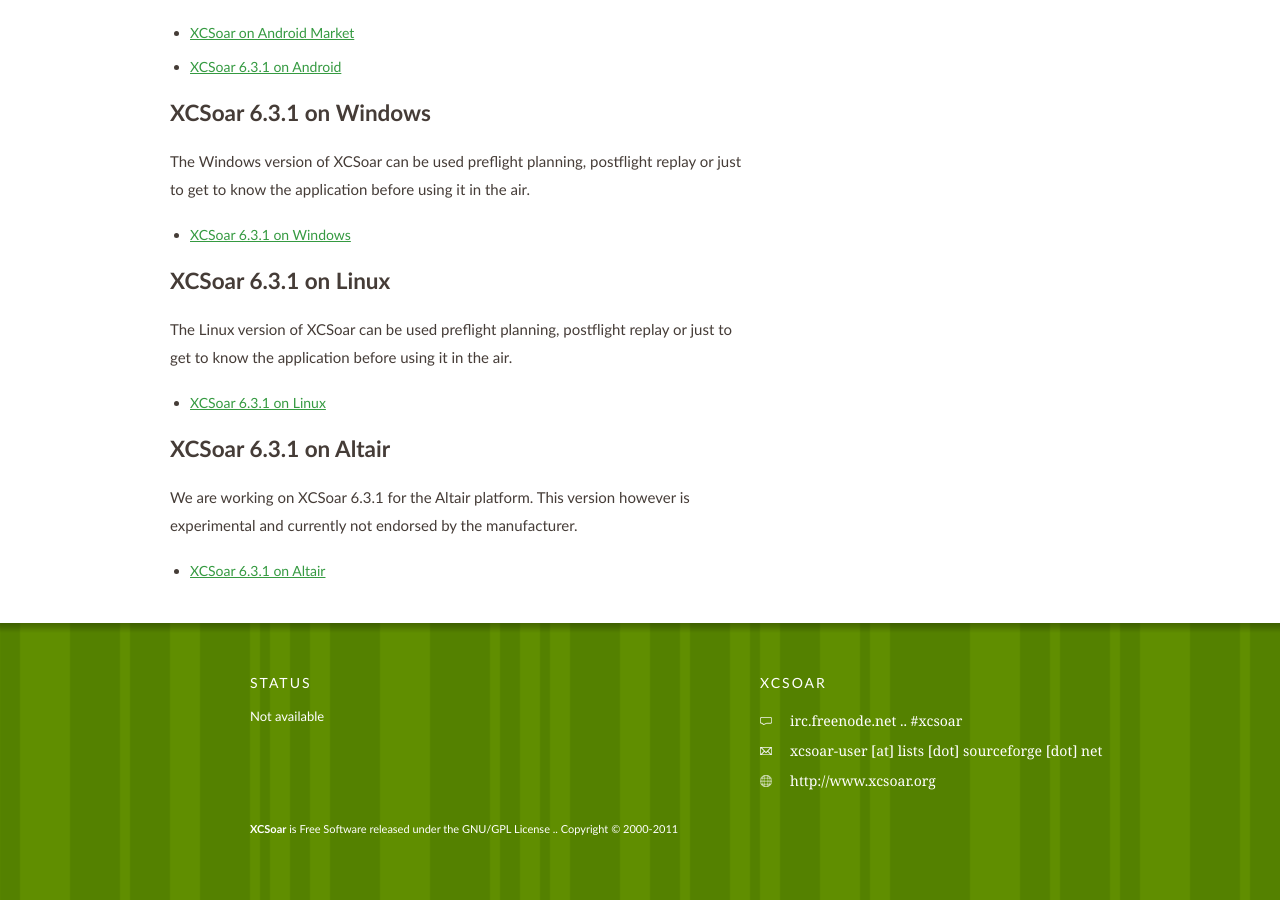
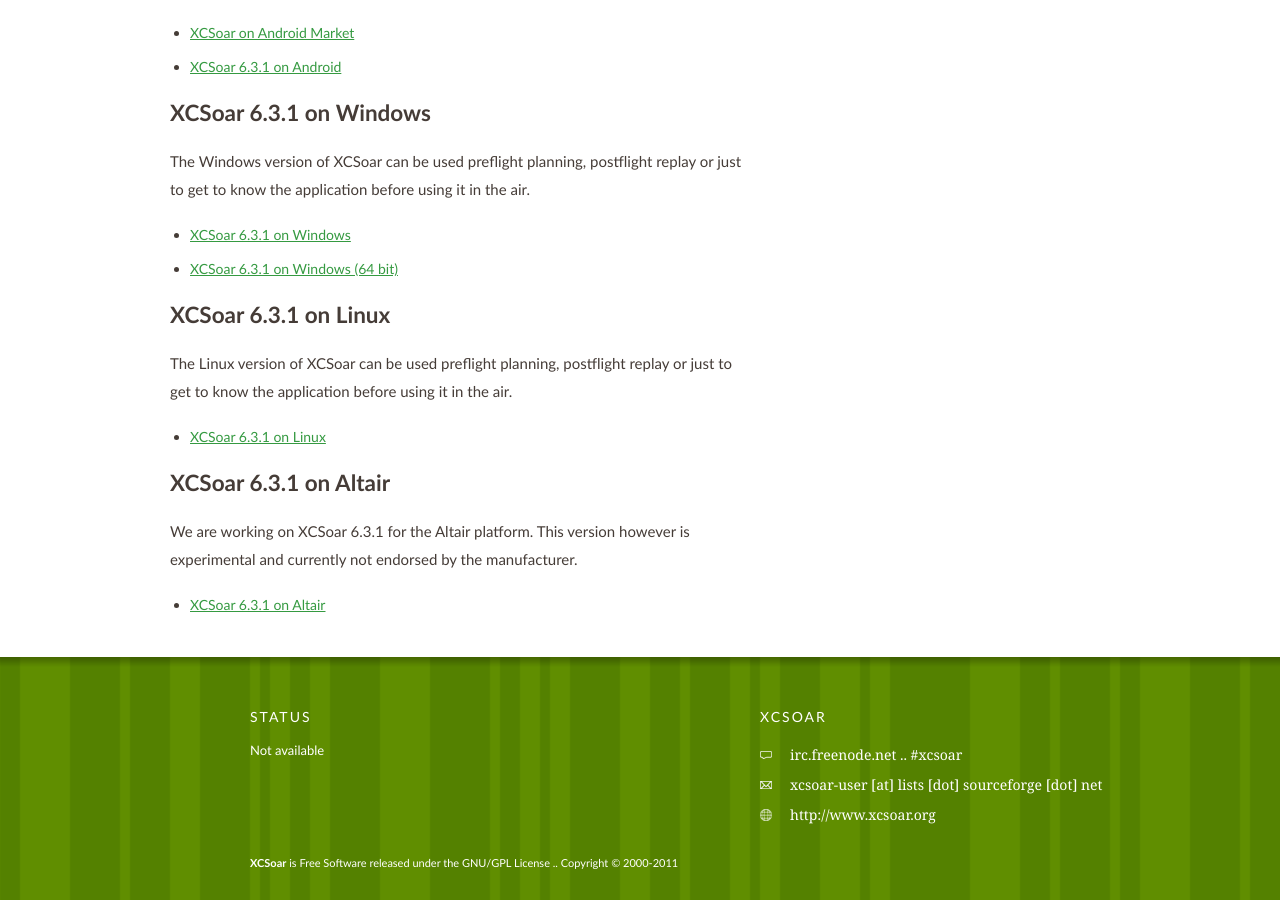
Before and after one commit to XCSoar/website, a Jekyll site: the page built from download/index.md, in a window 1280 px wide and 900 px high, scrolled down 703 px. Built offline with Jekyll 4.4.1, drawn with Linux system fonts in a browser that asks for light colours; before the commit the page ends 1577 px from its top, so only the background shows below that.

Commit message:
download: Added Windows 64 bit version

```diff
--- a/download/index.md
+++ b/download/index.md
@@ -28,6 +28,7 @@
 The Windows version of XCSoar can be used preflight planning, postflight replay or just to get to know the application before using it in the air.
 
 - [XCSoar {{ site.xcsoar_stable_version }} on Windows]({{ site.download_server_url }}{{ site.xcsoar_stable_version }}/PC/)
+- [XCSoar {{ site.xcsoar_stable_version }} on Windows (64 bit)]({{ site.download_server_url }}{{ site.xcsoar_stable_version }}/WIN64/)
 
 ## XCSoar {{ site.xcsoar_stable_version }} on Linux
 
```
Also changed, not shown: download/latest.md (+1 -0 lines).
